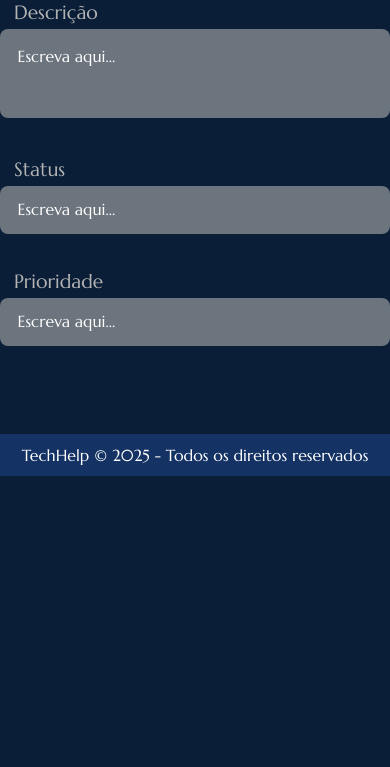
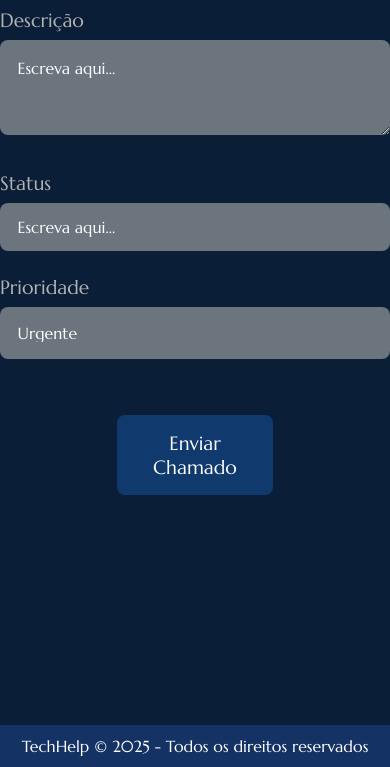
Before and after one commit to Jenniferkss/FrontEnd-TechHelp, a plain HTML site: page pages/novoChamado.html in a window 390 px wide. Shown: the part 198-965 px from the top of the page. Before the commit the page ends 844 px from the top, so only its background shows below. Drawn offline with Linux system fonts and the light colour scheme.

Commit message:
Feat: Finaliza a página Novo Chamado

```diff
--- a/assets/css/novoChamado.css
+++ b/assets/css/novoChamado.css
@@ -12,6 +12,9 @@ html, body {
     overflow-x: hidden;
     font-family: "Marcellus", serif;
     background-color: #0a1e38;
+    min-height: 100vh;
+    display: flex;
+    flex-direction: column;
 }
 
 main {
@@ -21,6 +24,7 @@ main {
     display: flex;
     justify-content: center;
     align-items: flex-start;
+    padding-bottom: 50px;
 }
 
 header {
@@ -47,7 +51,7 @@ h2 {
     color: rgb(179, 179, 179);
     text-align: center;
     font-size: 1.5rem;
-    margin-top: -1.7rem;
+    margin-top: -0.5rem;
 }
 
 .user-login-icon a {
@@ -79,9 +83,9 @@ label {
     display: block;
     color: rgb(179, 179, 179);
     font-size: 1.2rem;
-    margin-top: 2.2rem;
-    margin-bottom: 0.3rem;
-    padding-left: 14px;
+    margin-top: 1.5rem;
+    margin-bottom: 0.5rem;
+    padding-left: 0px;
 }
 
 .form-container textarea,
@@ -94,7 +98,23 @@ label {
     color: white;
     font-size: 1rem;
     resize: none;
+    font-family: "Marcellus", serif;
 
+}
+
+.form-container select {
+    color: white;
+    -webkit-appearance: none;
+    -moz-appearance: none;
+    appearance: none;
+    background-repeat: no-repeat;
+    background-position: right 1rem top 50%;
+    background-size: 0.65em auto;
+}
+
+.form-container select option {
+    background: #10396D;
+    color: white;
 }
 
 .form-container textarea::placeholder, .form-container input[type="text"]::placeholder {
@@ -108,19 +128,80 @@ label {
 
 .form-container {
     width: 100%;
-    max-width: 1000px;
-    padding: 2rem 0.5rem;
+    max-width: 850px;
+    padding: 2rem 1rem;
     margin-top: 2rem;
     margin-left: auto;
     margin-right: auto;
     padding: 2rem 0;
 }
 
+.form-container textarea, .form-container select {
+    width: 100%;
+    padding: 1.1rem;
+    border: none;
+    border-radius: 8px;
+    background-color: #6c757d;
+    color: white;
+    font-size: 1rem;
+    resize: vertical;
+    font-family: "Marcellus", serif;
+    margin-bottom: 0.5rem;
+}
+
+.submit-button {
+    background-color: #10396D;
+    color: #fafafa;
+    border: none;
+    padding: 1rem 1.5rem;
+    margin-top: 3rem;
+    margin-left: auto;
+    margin-right: auto;
+    display: block;
+    border-radius: 8px;
+    cursor: pointer;
+    font-size: 1.2rem;
+    font-family: "Marcellus", serif;
+    width: 40%;
+    transition: background-color 0.3 ease;
+}
+
+.submit-butto:hover {
+    background-color: #ffffff;
+}
+
 footer {
-  margin-top: 3.5rem;
+  margin-top: 9.2rem;
   background-color: #143264;
   color: white;
   text-align: center;
   padding: 0.7rem;
   position: relative;
 }
+
+  /* Responsive */
+  @media (max-width: 860px) {
+    .login-card {
+      flex-direction: column;
+      height: auto;
+    }
+    .card-left,
+    .card-right {
+      width: 100%;
+    }
+    .card-right {
+      height: 260px;
+    }
+    .card-left {
+      padding: 36px;
+    }
+  }
+
+  @media (max-width: 420px) {
+    .brand h1 {
+      font-size: 26px;
+    }
+    .hero-text h2 {
+      font-size: 18px;
+    }
+  }
--- a/pages/novoChamado.html
+++ b/pages/novoChamado.html
@@ -28,7 +28,16 @@
             <input type="text" id="status" placeholder="Escreva aqui..."/>
 
             <label for="prioridade">Prioridade</label>
-            <input type="text" id="prioridade" placeholder="Escreva aqui..."/>
+            <select id="prioridade">
+                <option value="" disable selected>Selecione a Prioridade...</option>
+                <option value="baixa" disable selected>Baixa</option>
+                <option value="media" disable selected>Media</option>
+                <option value="alta" disable selected>Alta</option>
+                <option value="urgente" disable selected>Urgente</option>
+            </select>
+
+            <button type="submit" class="submit-button">Enviar Chamado</button>
+
 
         </div>
     </main>
```
Also changed, not shown: assets/css/index.css (+27 -0 lines).
